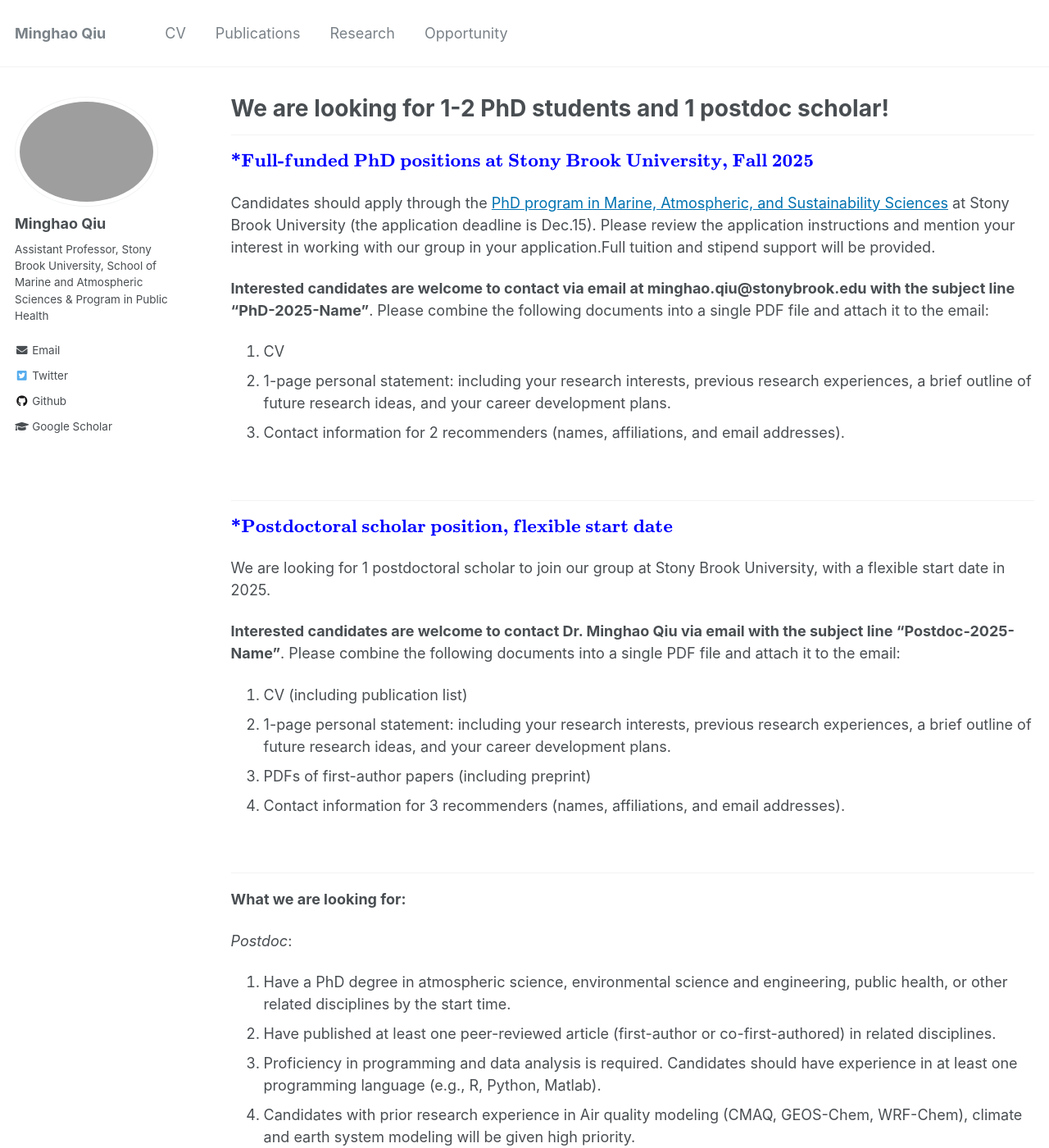
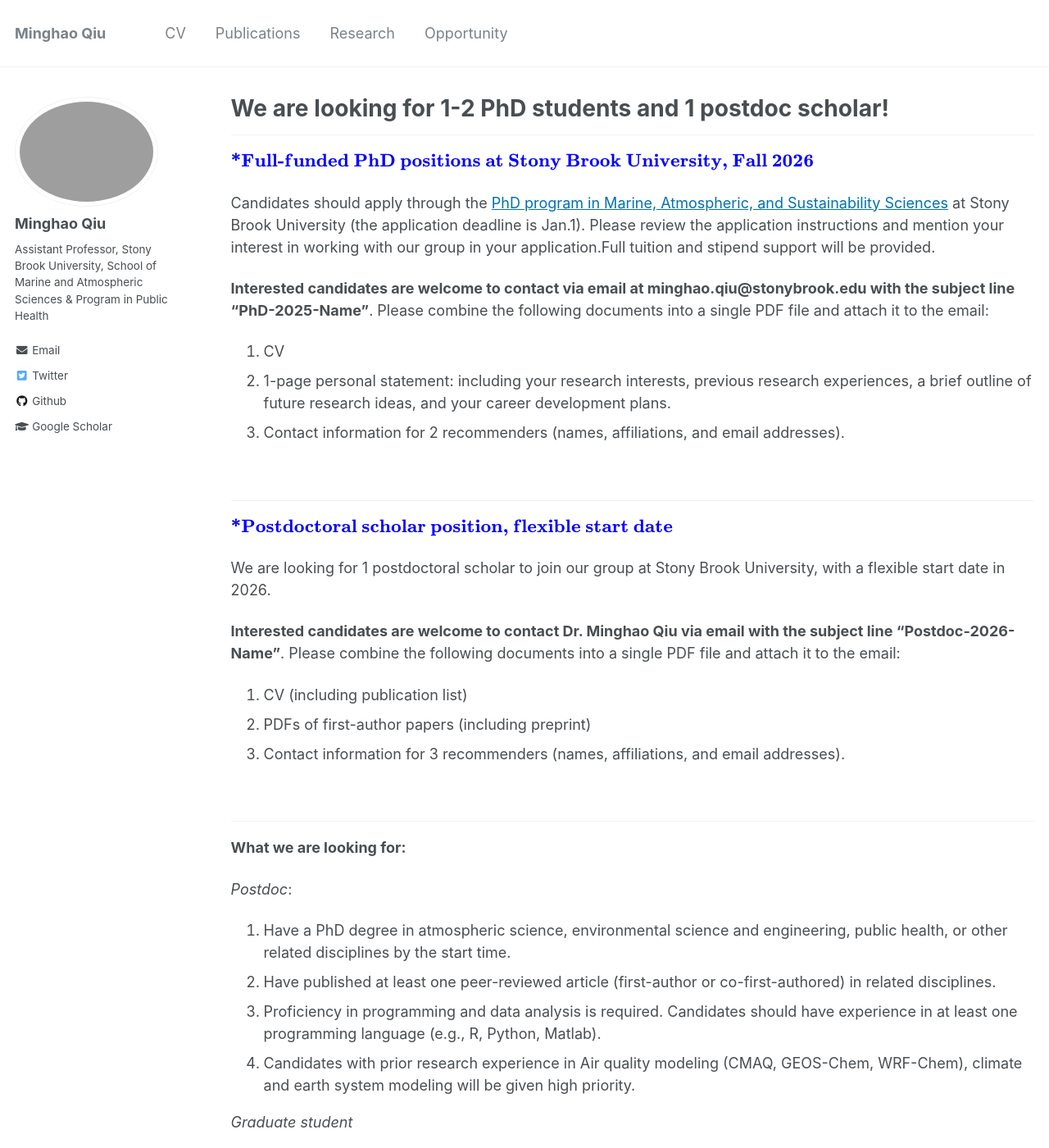
Before and after one commit to mhqiu/mhqiu.github.io, a Jekyll site: the page built from _pages/opportunity.md, in a window 1280 px wide and 1400 px high. Shown: the whole window at 82% size. Built offline with Jekyll 4.4.1, drawn with Linux system fonts in a browser that asks for light colours; formulas are drawn with MathJax 3.

Commit message:
Update opportunity.md

```diff
--- a/_pages/opportunity.md
+++ b/_pages/opportunity.md
@@ -9,10 +9,10 @@ author_profile: true
 <!--- \* denotes equally contributing authors -->
 
 ----------------------------------------------------------
-$${\color{blue}{\textbf{*Full-funded PhD positions at Stony Brook University, Fall 2025}}}$$
+$${\color{blue}{\textbf{*Full-funded PhD positions at Stony Brook University, Fall 2026}}}$$
 &nbsp;&nbsp;
 
-Candidates should apply through the [PhD program in Marine, Atmospheric, and Sustainability Sciences](https://www.stonybrook.edu/commcms/somas/education/graduate/apply) at Stony Brook University (the application deadline is Dec.15). Please review the application instructions and mention your interest in working with our group in your application.Full tuition and stipend support will be provided.
+Candidates should apply through the [PhD program in Marine, Atmospheric, and Sustainability Sciences](https://www.stonybrook.edu/commcms/somas/education/graduate/apply) at Stony Brook University (the application deadline is Jan.1). Please review the application instructions and mention your interest in working with our group in your application.Full tuition and stipend support will be provided.
 
 **Interested candidates are welcome to contact via email at minghao.qiu@stonybrook.edu with the subject line "PhD-2025-Name"**. Please combine the following documents into a single PDF file and attach it to the email:
 1.	CV
@@ -25,12 +25,11 @@ Candidates should apply through the [PhD program in Marine, Atmospheric, and Sus
 $${\color{blue}{\textbf{*Postdoctoral scholar position, flexible start date}}}$$
 &nbsp;&nbsp;
 
-We are looking for 1 postdoctoral scholar to join our group at Stony Brook University, with a flexible start date in 2025.
+We are looking for 1 postdoctoral scholar to join our group at Stony Brook University, with a flexible start date in 2026.
 
-**Interested candidates are welcome to contact Dr. Minghao Qiu via email with the subject line "Postdoc-2025-Name"**. Please combine the following documents into a single PDF file and attach it to the email:
+**Interested candidates are welcome to contact Dr. Minghao Qiu via email with the subject line "Postdoc-2026-Name"**. Please combine the following documents into a single PDF file and attach it to the email:
 1.	CV (including publication list)
-2.	1-page personal statement: including your research interests, previous research experiences, a brief outline of future research ideas, and your career development plans.
-3.   PDFs of first-author papers (including preprint)
+2.   PDFs of first-author papers (including preprint)
 3.   Contact information for 3 recommenders (names, affiliations, and email addresses).
 
 &nbsp;&nbsp;&nbsp;&nbsp;&nbsp;
```
